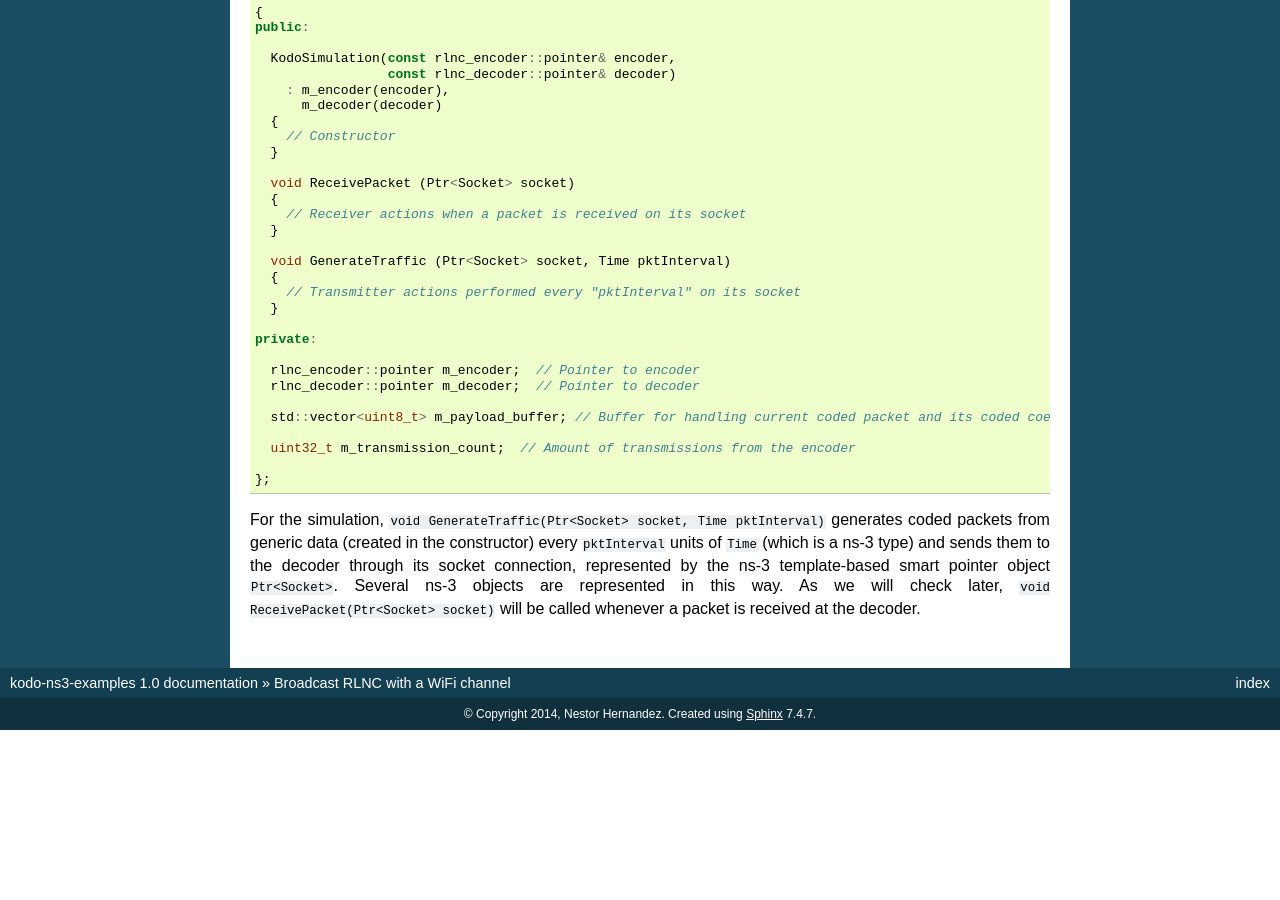
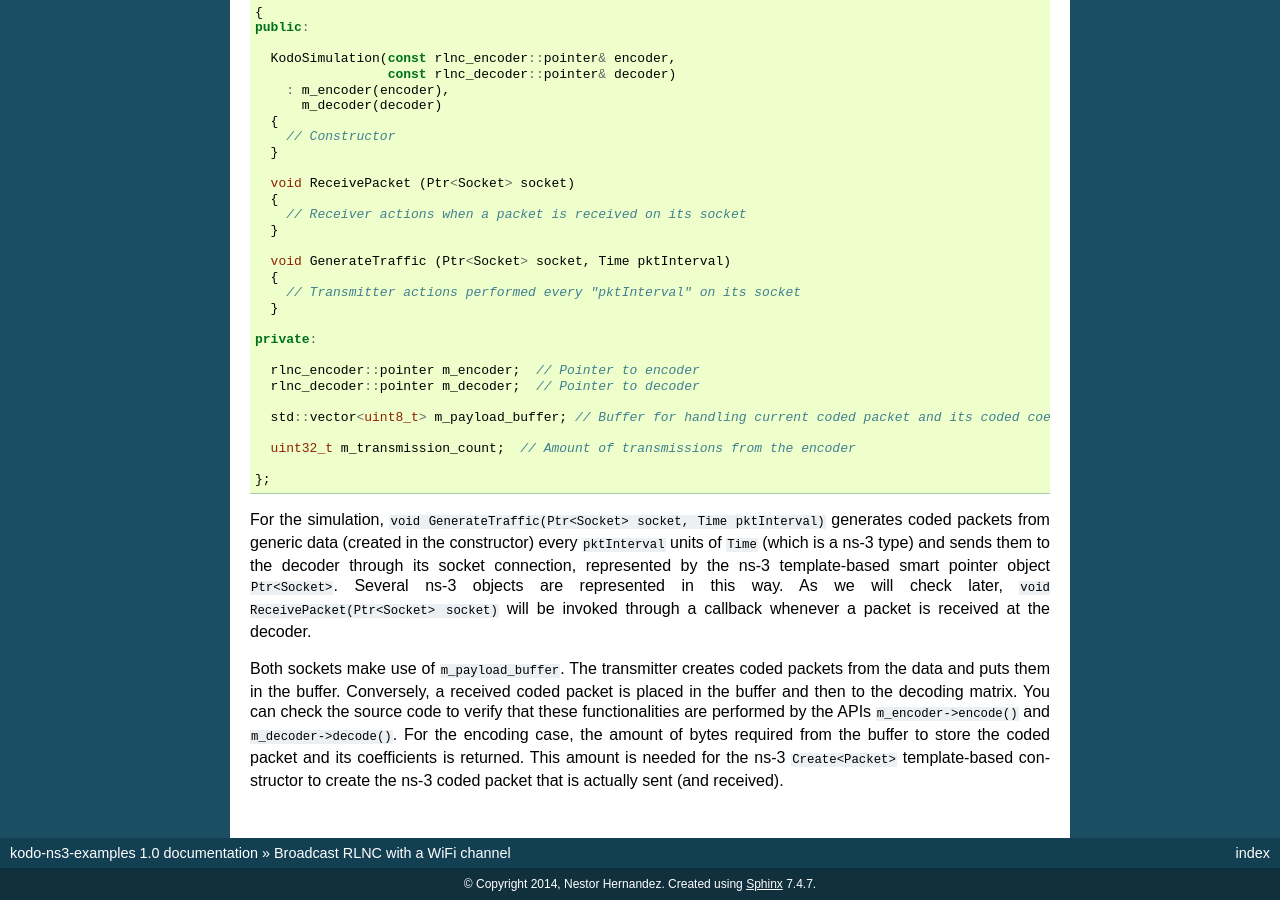
Before and after one commit to steinwurf/kodo-ns3-examples, a Sphinx documentation site: the page built from docs/wifi_broadcast.rst, in a window 1280 px wide and 900 px high, scrolled down 2243 px. Built offline with Sphinx 7.4.7, drawn with Linux system fonts in a browser that asks for light colours; before the commit the page ends 2973 px from its top, so only the background shows below that.

Commit message:
Documenting main class

```diff
--- a/docs/wifi_broadcast.rst
+++ b/docs/wifi_broadcast.rst
@@ -183,5 +183,15 @@ constructor) every ``pktInterval`` units of ``Time`` (which is a ns-3 type) and
 sends them to the decoder through its socket connection, represented by the
 ns-3 template-based smart pointer object ``Ptr<Socket>``. Several ns-3 objects
 are represented in this way. As we will check later, ``void
-ReceivePacket(Ptr<Socket> socket)`` will be called whenever a packet is received
-at the decoder.
+ReceivePacket(Ptr<Socket> socket)`` will be invoked through a callback whenever
+a packet is received at the decoder.
+
+Both sockets make use of ``m_payload_buffer``. The transmitter creates coded
+packets from the data and puts them in the buffer. Conversely, a received coded
+packet is placed in the buffer and then to the decoding matrix. You can check
+the source code to verify that these functionalities are performed by the APIs
+``m_encoder->encode()`` and ``m_decoder->decode()``. For the encoding case, the
+amount of bytes required from the buffer to store the coded packet and its
+coefficients is returned. This amount is needed for the ns-3 ``Create<Packet>``
+template-based constructor to create the ns-3 coded packet that is actually sent
+(and received).
```
